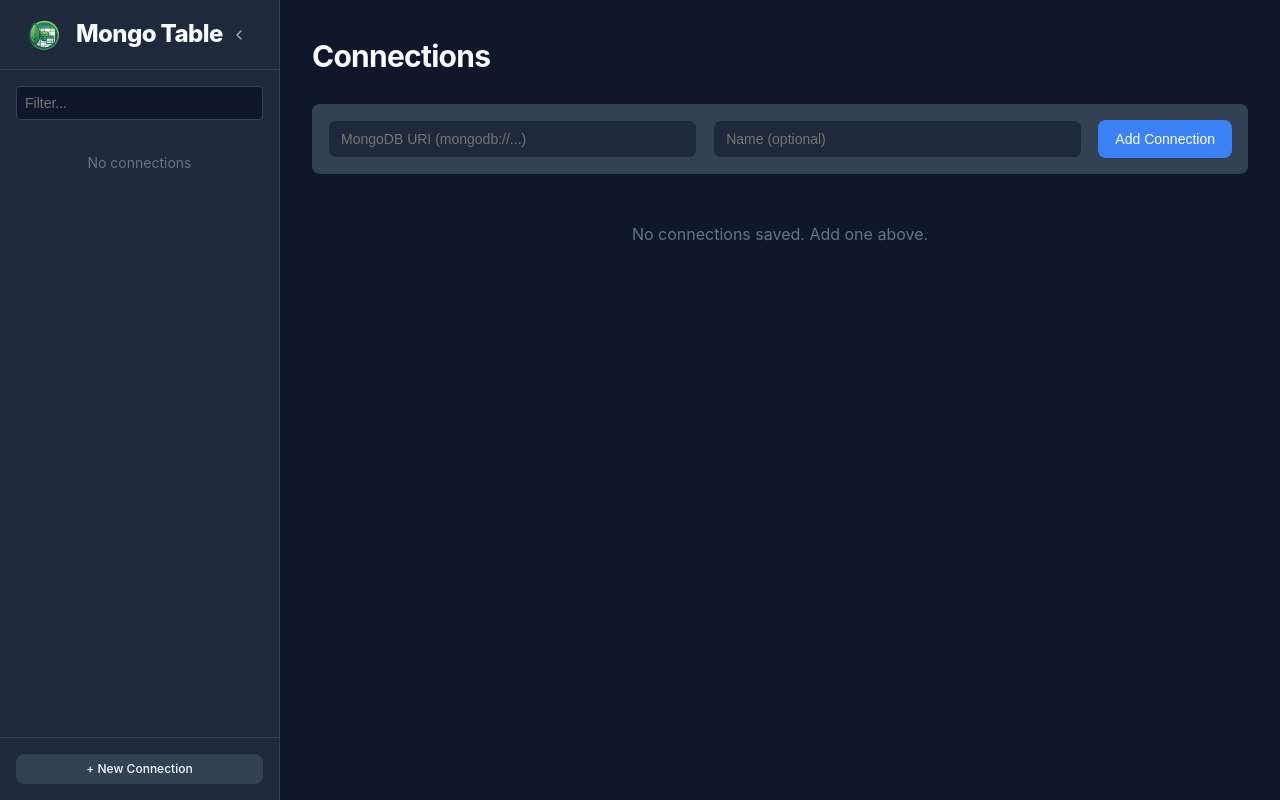
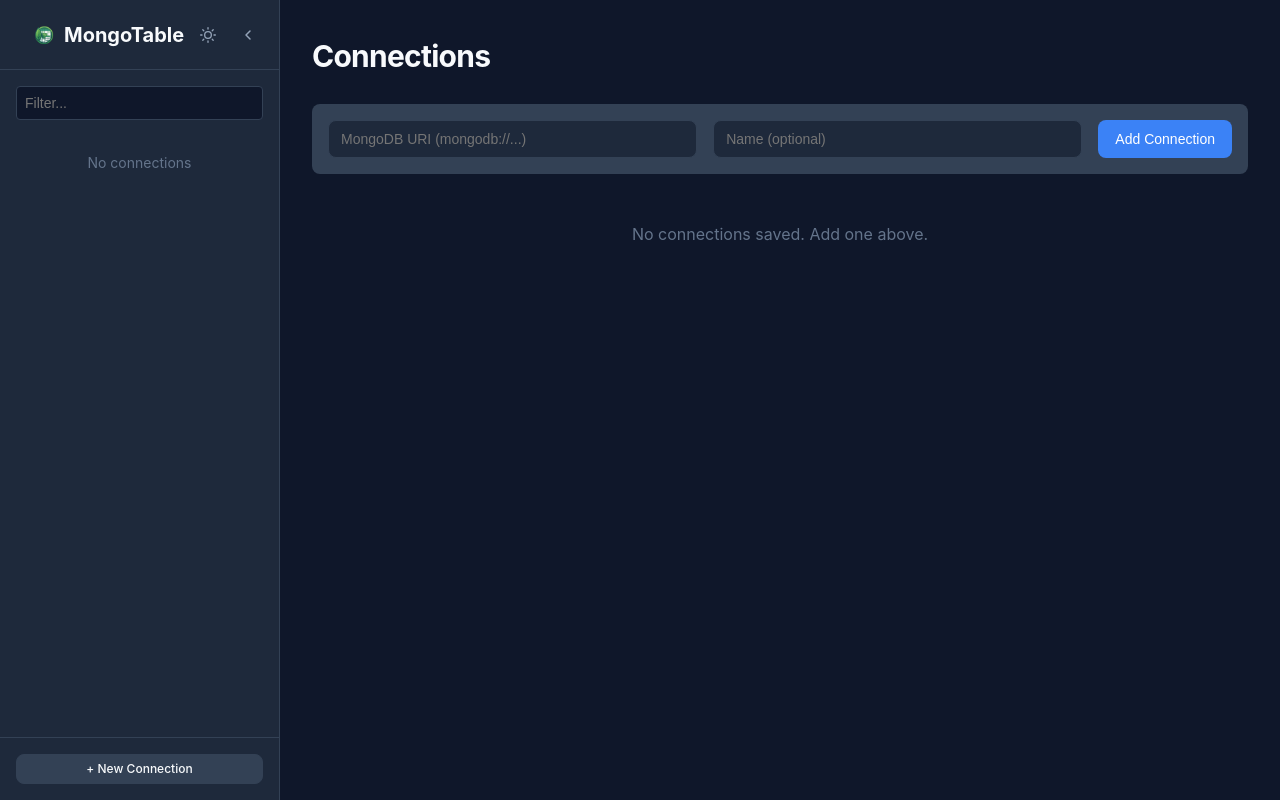
Before and after one commit to zakaihamilton/mongo-table, a Next.js app: page / in a window 1280 px wide. Built offline with nearby package versions, Linux system fonts and the light colour scheme.

Commit message:
feat: Add theme switching functionality with light mode styles and a sidebar toggle.

```diff
--- a/src/app/globals.css
+++ b/src/app/globals.css
@@ -35,6 +35,26 @@
   --radius-sm: 0.375rem;
   --radius-md: 0.5rem;
   --radius-lg: 0.75rem;
+}
+
+[data-theme='light'] {
+  --bg-primary: #ffffff;
+  --bg-secondary: #f1f5f9;
+  /* Slate 100 */
+  --bg-tertiary: #e2e8f0;
+  /* Slate 200 */
+
+  --text-primary: #0f172a;
+  /* Slate 900 */
+  --text-secondary: #475569;
+  /* Slate 600 */
+  --text-muted: #64748b;
+  /* Slate 500 */
+
+  --border-color: #e2e8f0;
+  /* Slate 200 */
+
+  --accent-text: #ffffff;
 }
 
 * {
--- a/src/components/Sidebar.jsx
+++ b/src/components/Sidebar.jsx
@@ -14,7 +14,14 @@
     const [term, setTerm] = useState('');
     const pathname = usePathname();
 
+    const [theme, setTheme] = useState('dark');
+
     useEffect(() => {
+        // Load theme from storage
+        const storedTheme = localStorage.getItem('theme') || 'dark';
+        setTheme(storedTheme);
+        document.documentElement.setAttribute('data-theme', storedTheme);
+
         // Load connections from local storage
         const stored = localStorage.getItem('mongo_connections');
         if (stored) {
@@ -29,6 +36,13 @@
         window.addEventListener('storage', handleStorage);
         return () => window.removeEventListener('storage', handleStorage);
     }, []);
+
+    const toggleTheme = () => {
+        const newTheme = theme === 'dark' ? 'light' : 'dark';
+        setTheme(newTheme);
+        localStorage.setItem('theme', newTheme);
+        document.documentElement.setAttribute('data-theme', newTheme);
+    };
 
     const toggleExpand = async (id, type, data) => {
         // data = { uri, dbName }
@@ -64,10 +78,20 @@
         <aside className={`sidebar ${isCollapsed ? 'collapsed' : ''}`}>
             <div className="sidebar-header" style={{ display: 'flex', alignItems: 'center', justifyContent: isCollapsed ? 'center' : 'space-between', padding: '1.5rem', height: '70px' }}>
                 {!isCollapsed && (
-                    <Link href="/" className="brand" style={{ display: 'flex', alignItems: 'center', gap: '0.75rem' }}>
-                        <img src="/app_icon.png" alt="Logo" style={{ width: '40px', height: '40px', borderRadius: 'var(--radius-sm)' }} />
-                        <span style={{ fontSize: '1.5rem', letterSpacing: '-0.025em', fontWeight: 800 }}>Mongo Table</span>
+                    <Link href="/" className="brand" style={{ display: 'flex', alignItems: 'center', gap: '0.5rem', marginLeft: '0.5rem', marginRight: '0.5rem' }}>
+                        <img src="/app_icon.png" alt="Logo" style={{ width: '24px', height: '24px' }} />
+                        <span>MongoTable</span>
                     </Link>
+                )}
+                <div style={{ display: 'flex', gap: '0.5rem' }}>
+                    {!isCollapsed && (
+                        <button onClick={toggleTheme} className="sidebar-toggle" title={`Switch to ${theme === 'dark' ? 'Light' : 'Dark'} Mode`}>
+                            {theme === 'dark' ? (
+                                <svg width="16" height="16" viewBox="0 0 24 24" fill="none" stroke="currentColor" strokeWidth="2" strokeLinecap="round" strokeLinejoin="round"><circle cx="12" cy="12" r="5" /><line x1="12" y1="1" x2="12" y2="3" /><line x1="12" y1="21" x2="12" y2="23" /><line x1="4.22" y1="4.22" x2="5.64" y2="5.64" /><line x1="18.36" y1="18.36" x2="19.78" y2="19.78" /><line x1="1" y1="12" x2="3" y2="12" /><line x1="21" y1="12" x2="23" y2="12" /><line x1="4.22" y1="19.78" x2="5.64" y2="18.36" /><line x1="18.36" y1="5.64" x2="19.78" y2="4.22" /></svg>
+                            ) : (
+                                <svg width="16" height="16" viewBox="0 0 24 24" fill="none" stroke="currentColor" strokeWidth="2" strokeLinecap="round" strokeLinejoin="round"><path d="M21 12.79A9 9 0 1 1 11.21 3 7 7 0 0 0 21 12.79z" /></svg>
+                            )}
+                        </button>
                     )}
                     <button onClick={toggleSidebar} className="sidebar-toggle">
                         {isCollapsed ? (
@@ -76,6 +100,7 @@
                             <svg width="16" height="16" viewBox="0 0 16 16" fill="none" xmlns="http://www.w3.org/2000/svg"><path d="M10 12L6 8L10 4" stroke="currentColor" strokeWidth="1.5" strokeLinecap="round" strokeLinejoin="round" /></svg>
                         )}
                     </button>
+                </div>
             </div>
             {!isCollapsed && (
                 <>
```
Lines whose indentation alone changed are shown as unchanged.
